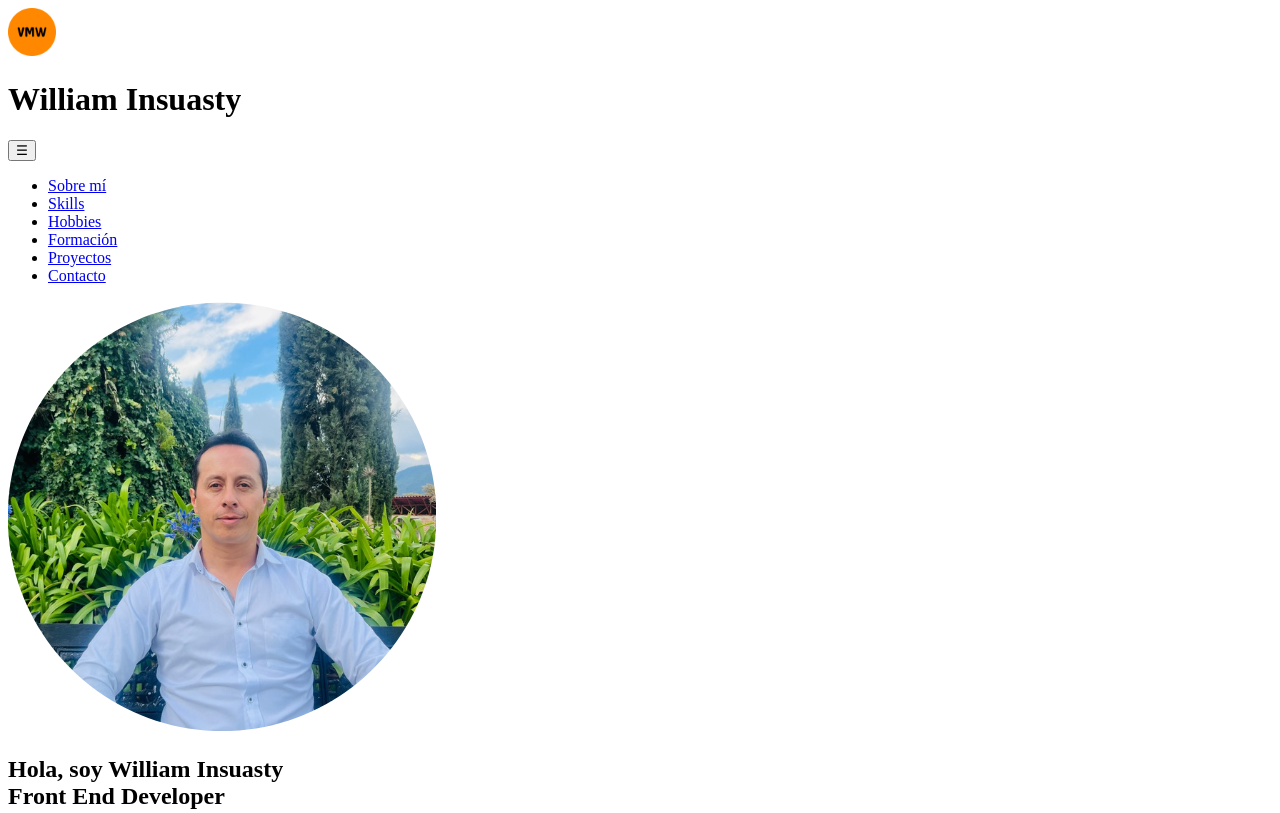
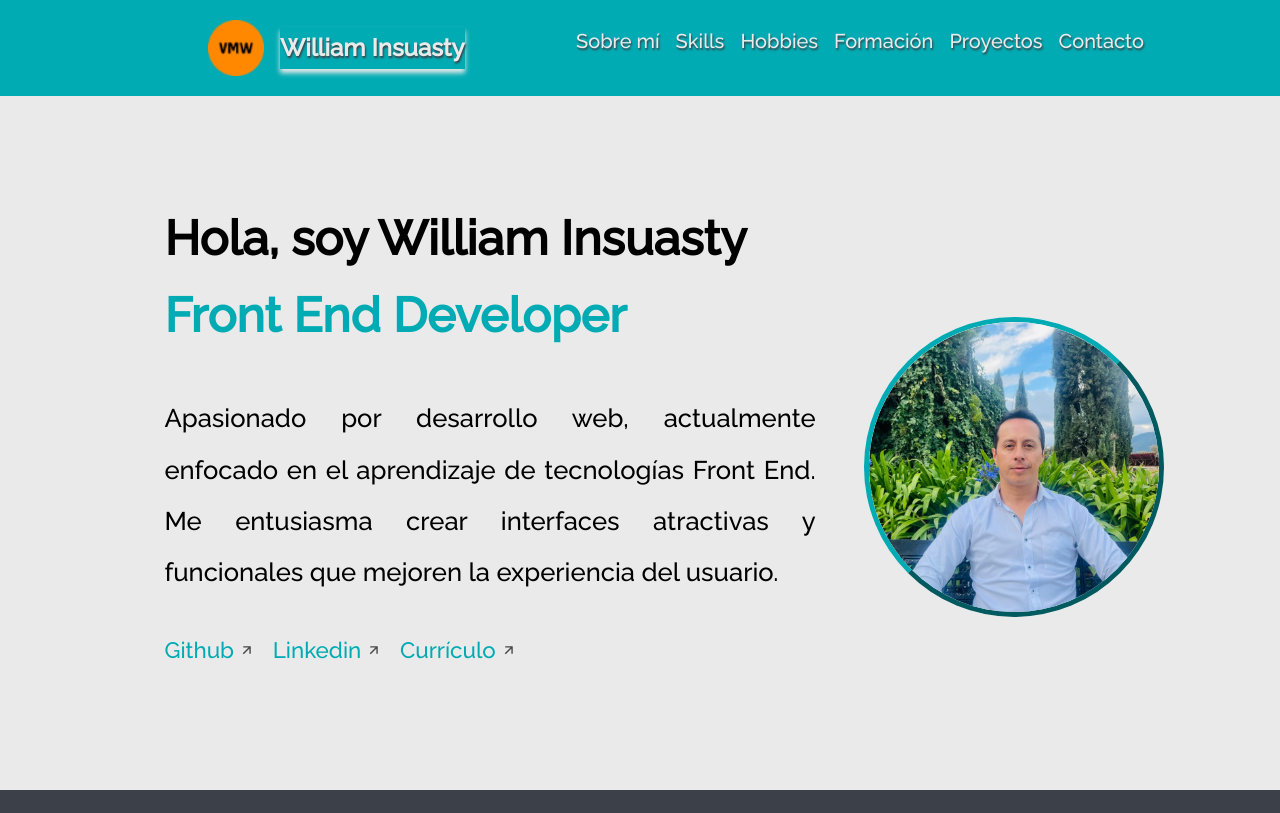
Before and after one commit to WilliamInsuasty/challenge-portafolio, a plain HTML site: page index.html in a window 1280 px wide. Shown: the top 813 px of the page. Drawn offline with Linux system fonts and the light colour scheme; the site is published under a folder, as on GitHub Pages, so addresses that start at the root find nothing.

Commit message:
Cambio en estilos

```diff
--- a/index.html
+++ b/index.html
@@ -5,8 +5,8 @@
     <meta charset="UTF-8">
     <meta http-equiv="X-UA-Compatible" content="IE=edge">
     <meta name="viewport" content="width=device-width, initial-scale=1.0">
-    <link rel="stylesheet" href="/css/style.css">
-    <link rel="stylesheet" href="/css/responsividad.css">
+    <link rel="stylesheet" href="css/style.css">
+    <link rel="stylesheet" href="css/responsividad.css">
     <link rel="preconnect" href="https://fonts.googleapis.com">
     <link rel="preconnect" href="https://fonts.gstatic.com" crossorigin>
     <!-- Fuente del Proyecto Raleway -->
```
